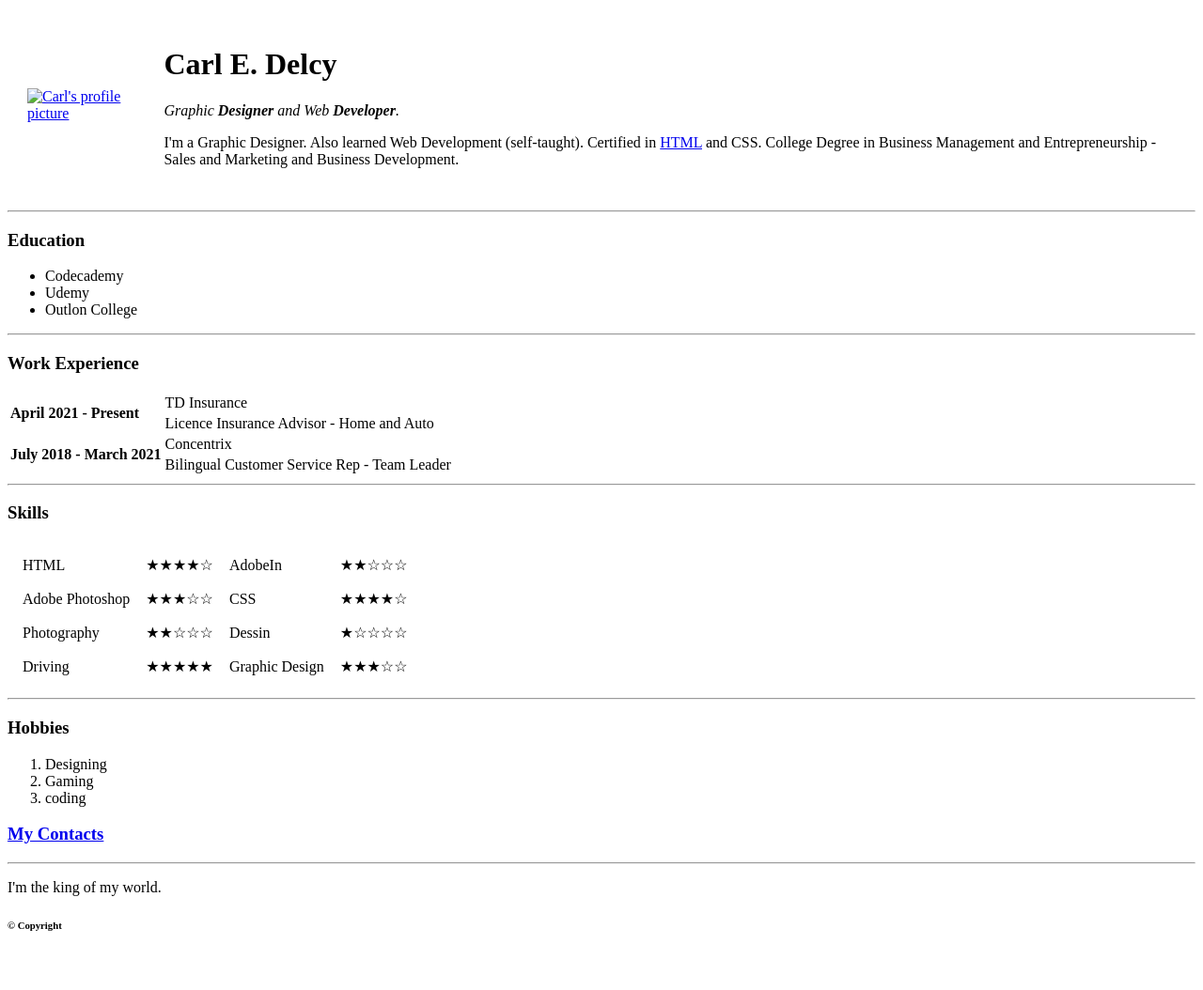
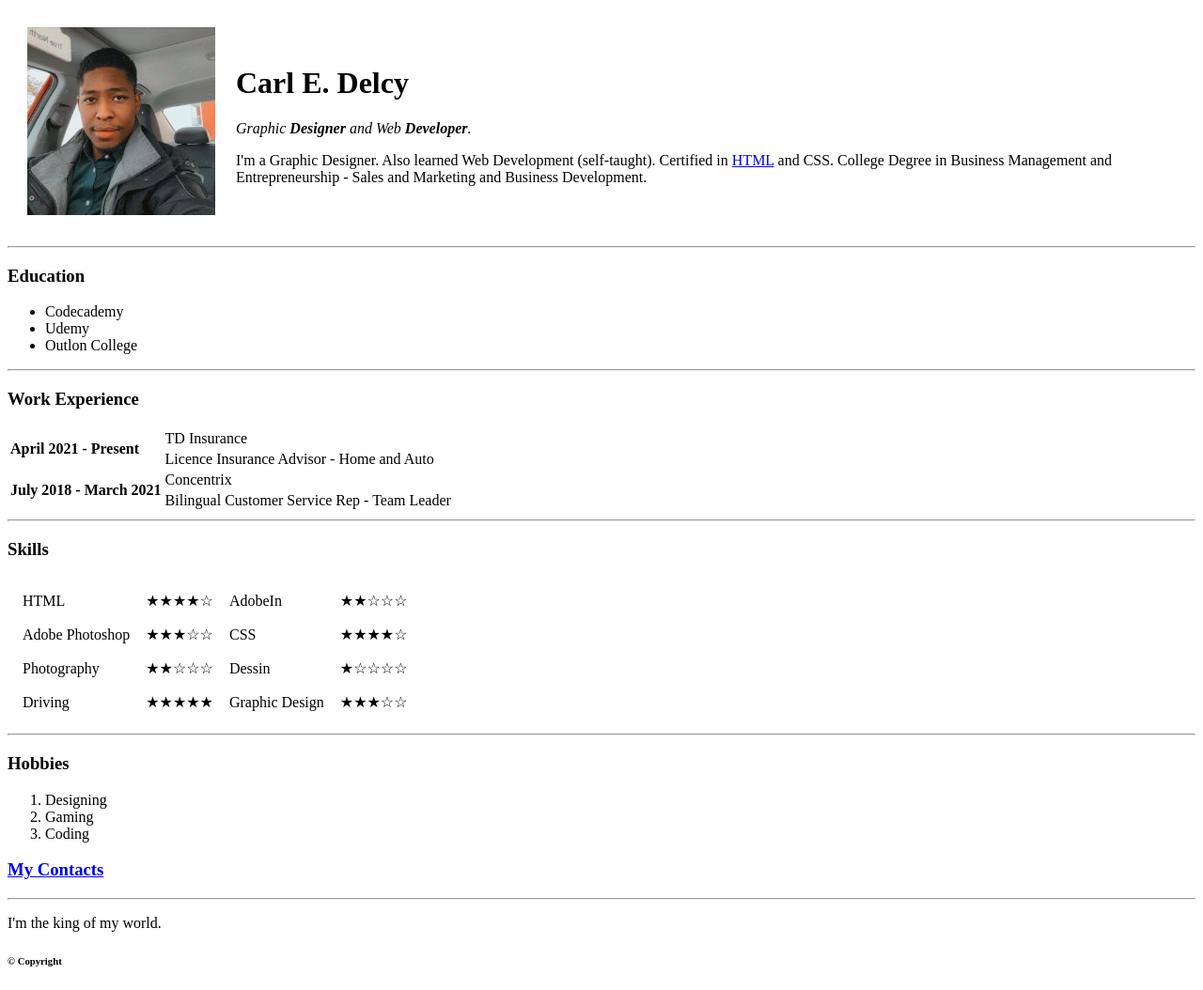
Before and after one commit to carleud98/cv, a plain HTML site: page index.html in a window 1280 px wide. Shown: the whole page at 94% size. Before the commit the page ends 1016 px from the top, so only its background shows below. Drawn offline with Linux system fonts and the light colour scheme.

Commit message:
Update index.html

```diff
--- a/index.html
+++ b/index.html
@@ -10,7 +10,7 @@
 <body>
   <table cellspacing="20px">
     <tr>
-      <td><a href="https://www.linkedin.com/in/eudmanager/?originalSubdomain=ca" target="_blank"><img src="image/carl's.jpg" alt="Carl's profile picture"></a></td>
+      <td><a href="https://www.linkedin.com/in/eudmanager/?originalSubdomain=ca" target="_blank"><img src="carl's.jpg" alt="Carl's profile picture"></a></td>
       <td>
         <h1>Carl E. Delcy</h1>
         <p><em>
@@ -80,7 +80,7 @@
   <ol>
     <li>Designing</li>
     <li>Gaming</li>
-    <li>coding</li>
+    <li>Coding</li>
   </ol>
   <h3><a href="contact-me.html">My Contacts</a></h3>
 </body>
```
